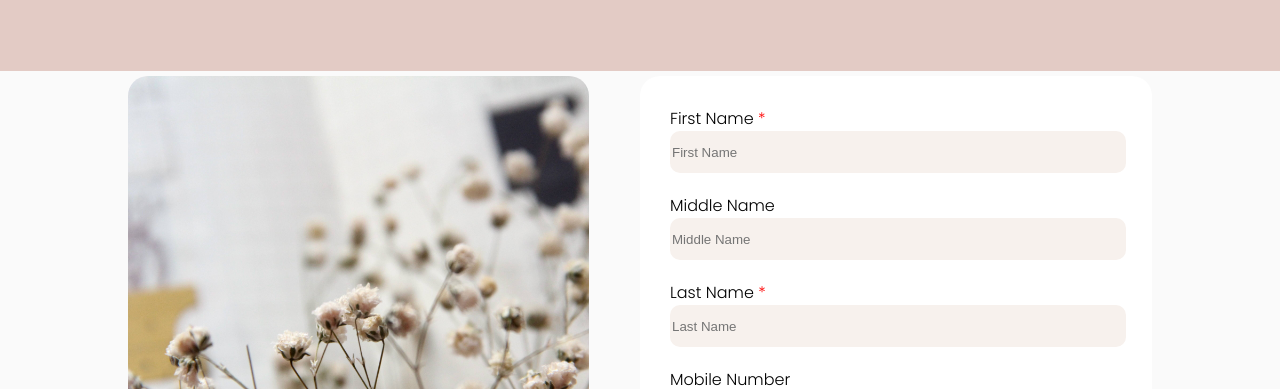
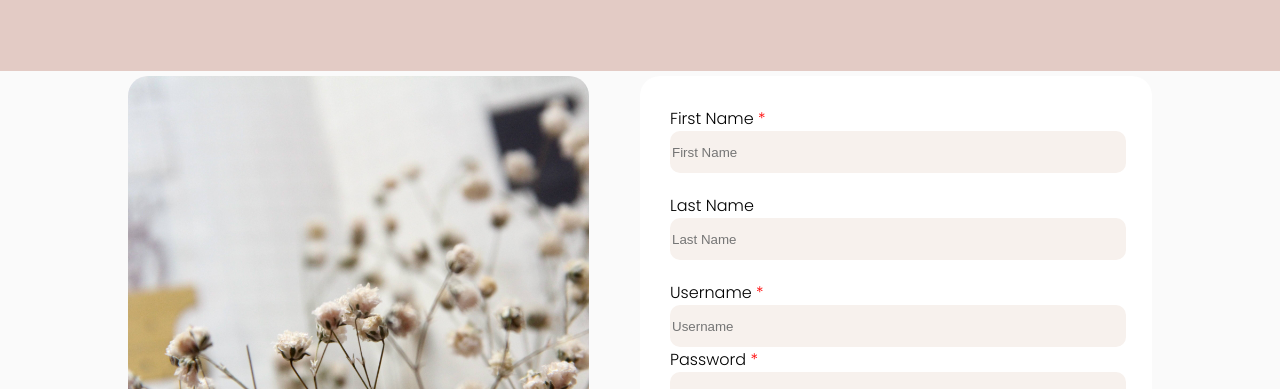
Before and after one commit to ephemerastudio/store, a plain HTML site: page account.html in a window 1280 px wide. Shown: the part 409-798 px from the top of the page. Drawn offline with Linux system fonts and the light colour scheme; some icons are missing; a web font is replaced by a local one.

Commit message:
update commit

```diff
--- a/account.html
+++ b/account.html
@@ -96,10 +96,12 @@
               <form action = "action.php" method = "post">
                 <label for = "fname">First Name<span> *</span></label>
                 <input class = "fname" type = "text" name = "" placeholder = "First Name">
-                <label for = "fname">Middle Name</label>
-                <input class = "mname" type = "text" name = "" placeholder = "Middle Name">
-                <label for = "fname">Last Name<span> *</span></label>
+                <label for = "lname">Last Name</label>
                 <input class = "lname" type = "text" name = "" placeholder = "Last Name">
+                <label for = "password">Username<span> *</span></label>
+                <input class = "username" type = "text" name = "" placeholder = "Username">
+                <label for = "password">Password<span> *</span></label>
+                <input class = "password" type = "password" name = "" placeholder = "Password">
                 <label for = "fname">Mobile Number</label>
                 <input class = "mobile" type = "tel" name = "" placeholder = "Mobile Number">
                 <label for = "fname">Email Address<span> *</span></label>
```
